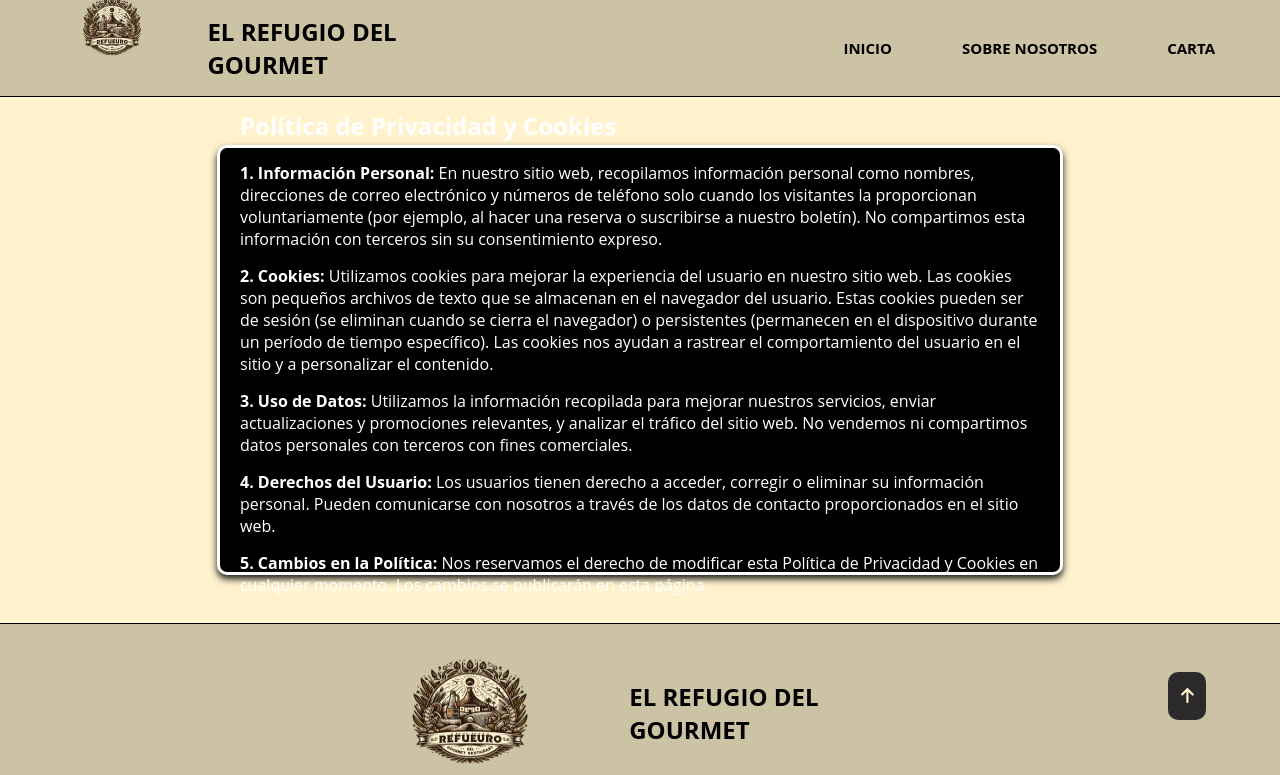
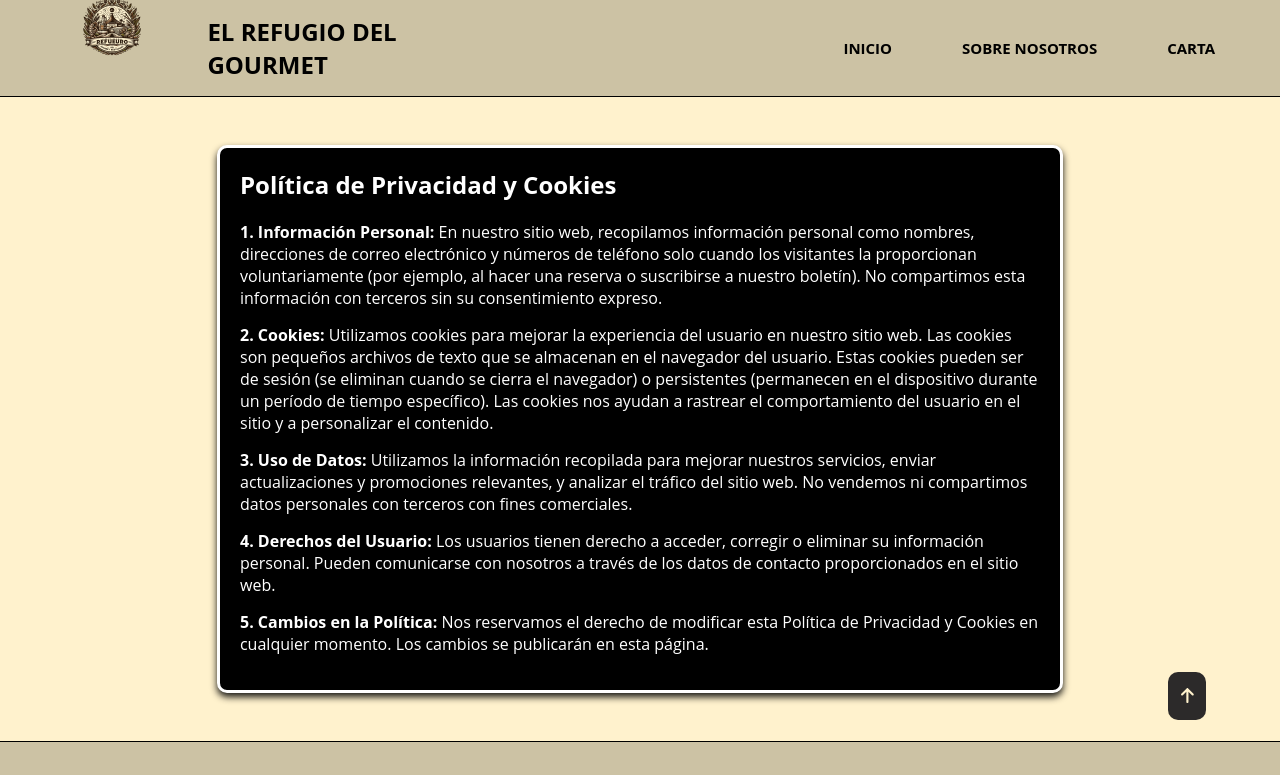
Before and after one commit to Deathvks/EL-REFUGIO-DEL-GOURMET, a React (Vite) app: page /privacy in a window 1280 px wide. Shown: the top 775 px of the page. Built offline with nearby package versions, Linux system fonts and the light colour scheme.

Commit message:
fixed cookies

```diff
--- a/src/components/cookies-privacy/CookiesPrivacy.css
+++ b/src/components/cookies-privacy/CookiesPrivacy.css
@@ -6,11 +6,12 @@
     border-radius: 10px;
     border: 3px solid #ffffff;
     width: 80vw;
-    height: 100vh;
+    min-height: 70vh;
     margin: 3em auto;
     padding: 20px;
     background-color: #000000;
     box-shadow: 0 4px 7px rgba(0, 0, 0, 0.9);
+    overflow-y: auto;
 }
 
 .cookiesPrivacy-all h1 {
@@ -31,28 +32,28 @@
 /* Small devices (portrait tablets and large phones, 600px and up) */
 @media only screen and (min-width: 600px) {
     .cookiesPrivacy-all {
-        height: 64vh;
+        min-height: 58vh;
     }
 }
 
 /* Medium devices (landscape tablets, 768px and up) */
 @media only screen and (min-width: 768px) {
     .cookiesPrivacy-all {
-        height: 59vh;
+        min-height: 50vh;
     }
 }
 
 /* Large devices (laptops/desktops, 992px and up) */
 @media only screen and (min-width: 992px) {
     .cookiesPrivacy-all {
-        height: 50vh;
+        min-height: 45vh;
     }
 }
 
 /* Extra large devices (large laptops and desktops, 1200px and up) */
 @media only screen and (min-width: 1200px) {
     .cookiesPrivacy-all {
-        height: 48vh;
+        min-height: 44vh;
         max-width: 800px;
     }
 }
```
